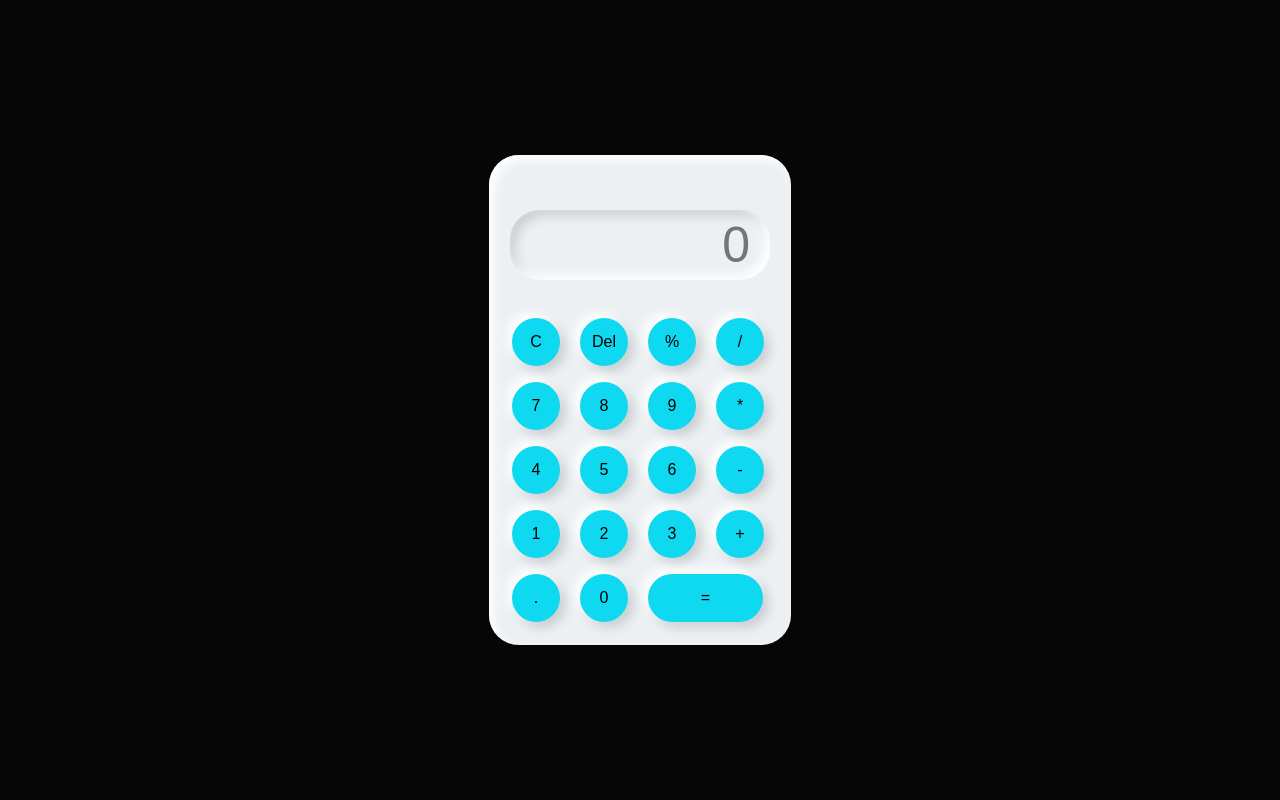
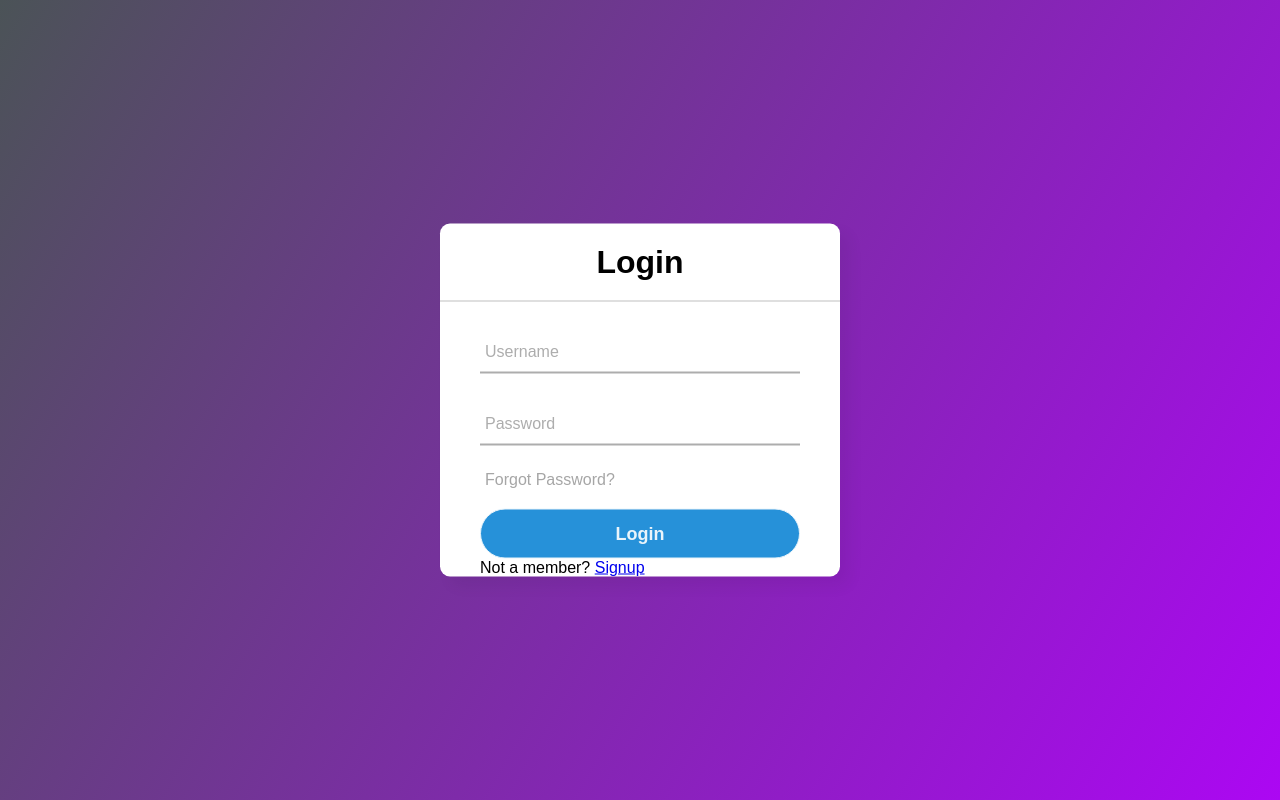
Before and after one commit to jameelahamedj2004/TechonoHacks-Edutech, a plain HTML site: page index.html in a window 1280 px wide. Drawn offline with Linux system fonts and the light colour scheme.

Commit message:
Login Page

```diff
--- a/index.html
+++ b/index.html
@@ -2,55 +2,27 @@
 <html lang="en">
     <head>
         <meta charset="UTF-8">
-        <meta name="viewpoint" content="width=device-width, initial-scale=1.0">
+        <title>Login </title>
         <link rel="stylesheet" href="style.css">
-        <title>calculator</title>
     </head>
     <body>
-        <div class="container">
-            <div class="calculator">
-                <input type="text" placeholder="0" id="output-Screen">
-                <button onclick="clear()">C</button>
-                <button onclick="del()">Del</button>
-                <button onclick="display('%')">%</button>
-                <button onclick="display('/')">/</button>
-                <button onclick="display('7')">7</button>
-                <button onclick="display('8')">8</button>
-                <button onclick="display('9')">9</button>
-                <button onclick="display('*')">*</button>
-                <button onclick="display('4')">4</button>
-                <button onclick="display('5')">5</button>
-                <button onclick="display('6')">6</button>
-                <button onclick="display('-')">-</button>
-                <button onclick="display('1')">1</button>
-                <button onclick="display('2')">2</button>
-                <button onclick="display('3')">3</button>
-                <button onclick="display('+')">+</button>
-                <button onclick="display('.')">.</button>
-                <button onclick="display('0')">0</button>
-                <button onclick="Calculate()" class="equal">=</button>
-            </div>
+        <div class="center">
+            <h1>Login</h1>
+            <form method="post">
+                <div class="txt_field">
+                    <input type="text" required>
+                    <label>Username</label>
+                </div>
+                <div class="txt_field">
+                    <input type="password" required>
+                    <label>Password</label>
+                </div>
+                <div class="pass">Forgot Password?</div>
+                <input type="submit" value="Login">
+                <div class="sighnup_link">
+                    Not a member? <a href="#">Signup</a>
+                </div>
+            </form>
         </div>
-        <script>
-            let outputScreen = document.getElementById("output-Screen");
-
-            function display(num){
-                outputScreen.value += num;
-            }
-            function Calculate(){
-                try{
-                    outputScreen.value = eval(outputScreen.value);
-                }
-                catch(err){
-                    alert("Invalid")
-                }
-            }
-            function clear(){
-                outputScreen.value = "";
-            }
-            function del(){
-                outputScreen.value = outputScreen.value.slice(0,-1);
-            }
-        </script>
     </body>
 </html>
--- a/style.css
+++ b/style.css
@@ -2,57 +2,111 @@
     margin: 0;
     padding: 0;
     box-sizing: border-box;
-    background-color: #070707;
-    font-family: sans-serif;
+    font-family: "Poppins", sans-serif;
+  }
+  body{
+    margin: 0;
+    padding: 0;
+    background: linear-gradient(120deg,#4b5357, #ac07f3);
+    height: 100vh;
+    overflow: hidden;
+  }
+  .center{
+    position: absolute;
+    top: 50%;
+    left: 50%;
+    transform: translate(-50%, -50%);
+    width: 400px;
+    background: white;
+    border-radius: 10px;
+    box-shadow: 10px 10px 15px rgba(0,0,0,0.05);
+  }
+  .center h1{
+    text-align: center;
+    padding: 20px 0;
+    border-bottom: 1px solid silver;
+  }
+  .center form{
+    padding: 0 40px;
+    box-sizing: border-box;
+  }
+  form .txt_field{
+    position: relative;
+    border-bottom: 2px solid #adadad;
+    margin: 30px 0;
+  }
+  .txt_field input{
+    width: 100%;
+    padding: 0 5px;
+    height: 40px;
+    font-size: 16px;
+    border: none;
+    background: none;
     outline: none;
   }
-.container{
-    height: 100vh;
-    display: flex;
-    justify-content: center;
-    align-items: center;
+  .txt_field label{
+    position: absolute;
+    top: 50%;
+    left: 5px;
+    color: #adadad;
+    transform: translateY(-50%);
+    font-size: 16px;
+    pointer-events: none;
+    transition: .5s;
   }
-.calculator{
-    background-color: #ecf0f3;
-    padding: 15px;
-    border-radius: 30px;
-    box-shadow: inset 5px 5px 12px #ffffff,
-                      5px 5px 12px rgba(0,0,0,.16);
-    display: grid;
-    grid-template-columns: repeat(4,68px);
+  .txt_field span::before{
+    content: '';
+    position: absolute;
+    top: 40px;
+    left: 0;
+    width: 0%;
+    height: 2px;
+    background: #2691d9;
+    transition: .5s;
   }
-input{
-    grid-column: span 4;
-    height: 70px;
-    width: 260px;
-    background-color: #ecf0f3;
-    box-shadow: inset -5px -5px 12px #ffffff,
-                inset  5px  5px 12px rgba(0,0,0,.16);
-    border : none;
-    border-radius: 30px;
-    color: rgba(70, 70, 70);
-    font-size: 50px;
-    text-align: end;
-    margin: auto;
-    margin-top: 40px;
-    margin-bottom: 30px;
-    padding: 20px;
+  .txt_field input:focus ~ label,
+  .txt_field input:valid ~ label{
+    top: -5px;
+    color: #2691d9;
   }
-button{
-    height: 48px;
-    width: 48px;
-    background-color: #0fd9f0;
-    box-shadow: -5px -5px 12px #ffffff,
-                   5px 5px 12px rgba(0,0,0,.16);
-    border : none;
-    border-radius: 50%;
-    margin: 8px;
+  .txt_field input:focus ~ span::before,
+  .txt_field input:valid ~ span::before{
+    width: 100%;
+  }
+  .pass{
+    margin: -5px 0 20px 5px;
+    color: #a6a6a6;
+    cursor: pointer;
+  }
+  .pass:hover{
+    text-decoration: underline;
+  }
+  input[type="submit"]{
+    width: 100%;
+    height: 50px;
+    border: 1px solid;
+    background: #2691d9;
+    border-radius: 25px;
+    font-size: 18px;
+    color: #e9f4fb;
+    font-weight: 700;
+    cursor: pointer;
+    outline: none;
+  }
+  input[type="submit"]:hover{
+    border-color: #2691d9;
+    transition: .5s;
+  }
+  .signup_link{
+    margin: 30px 0;
+    text-align: center;
     font-size: 16px;
+    color: #666666;
   }
-.equal{
-    width: 115px;
-    border-radius: 40px;
-    background-color: #0fd9f0;
-    box-shadow: -5px -5px 12px #ffffff,
-                    5px 5px 12px rgba(0,0,0,.16);
+  .signup_link a{
+    color: #2691d9;
+    text-decoration: none;
   }
+  .signup_link a:hover{
+    text-decoration: underline;
+  }
```
Lines whose indentation alone changed are shown as unchanged.
